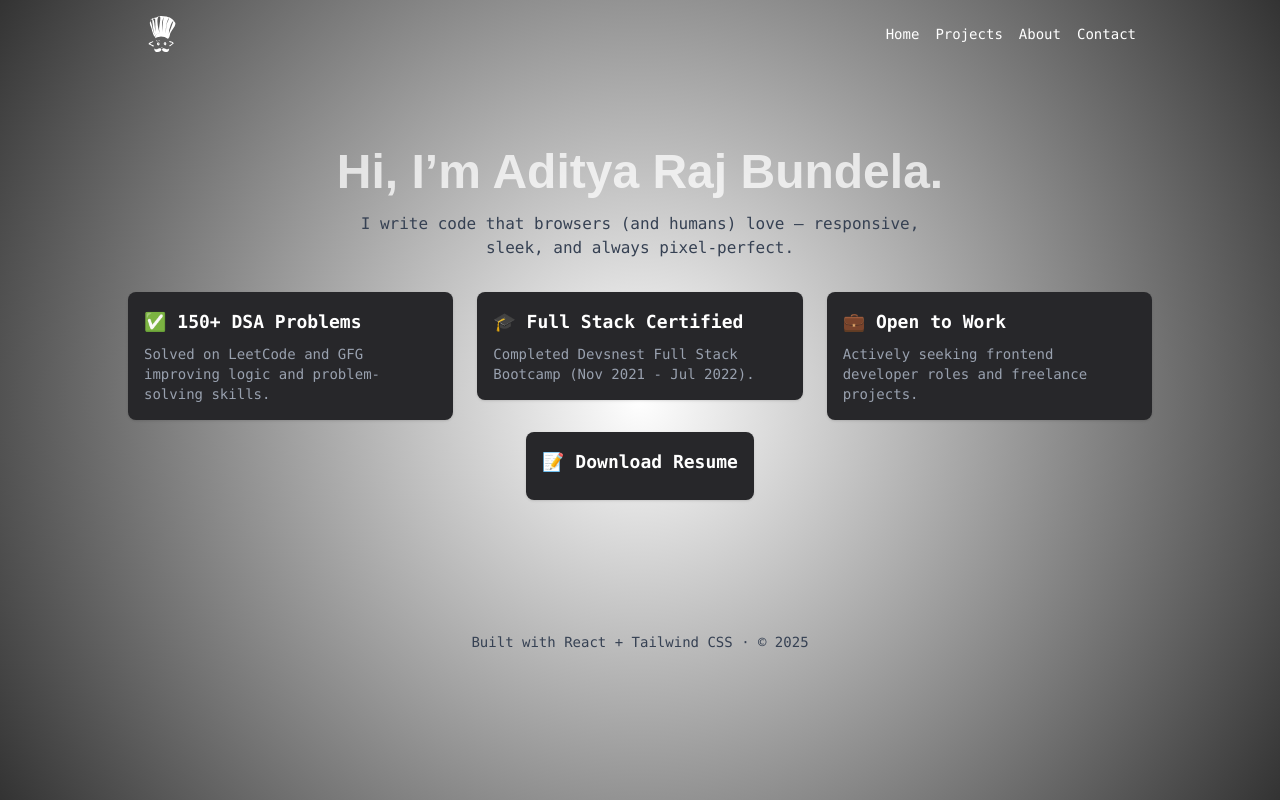
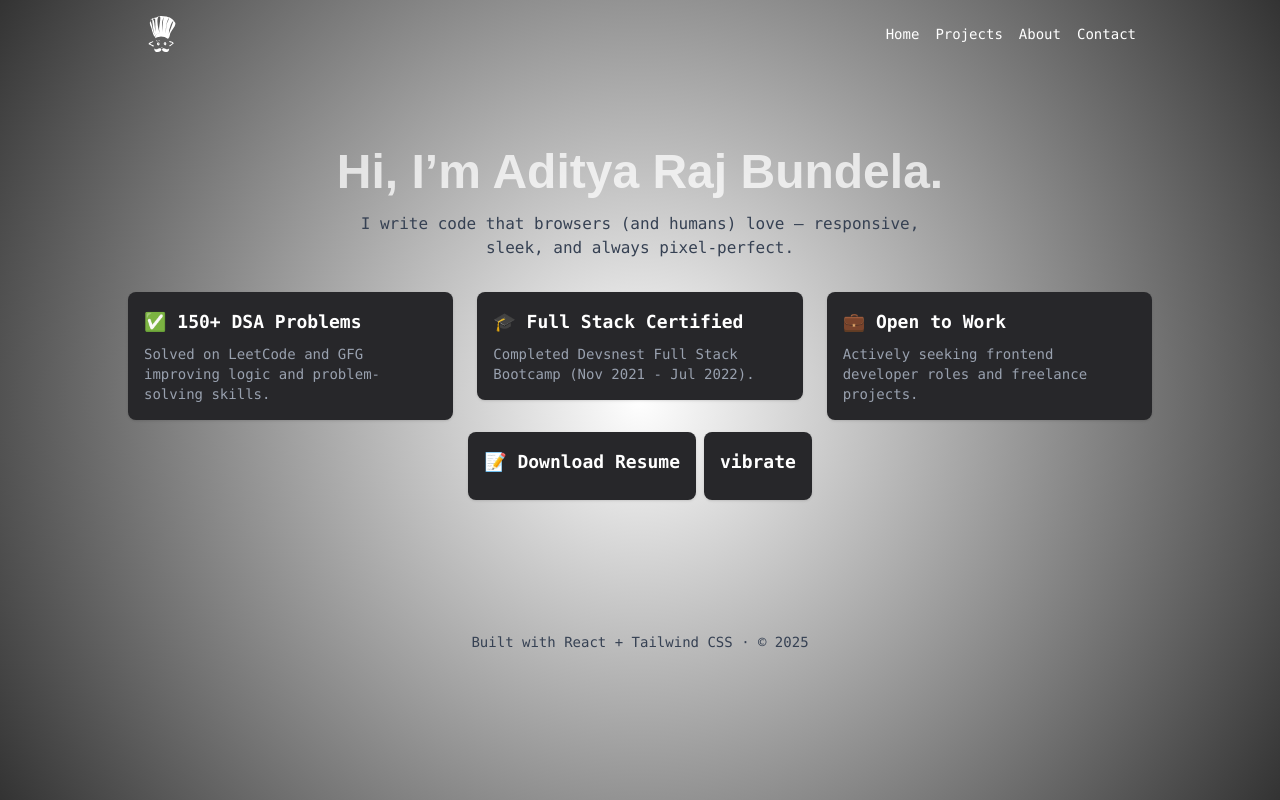
Before and after one commit to P0WERRR/MyPortfolio, a React app: page / in a window 1280 px wide. Built offline with nearby package versions, Linux system fonts and the light colour scheme; the HTML template or start-up script is replaced by a standard one.

Commit message:
nth commit

```diff
--- a/src/components/Home.jsx
+++ b/src/components/Home.jsx
@@ -4,10 +4,19 @@
 const Home =() => {
   const handleClick = () => {
     window.open("https://drive.google.com/file/d/1WlY0sHq80D3ZIhzNEO6RRjde-_uAM214/view?usp=sharing", "_blank");
-  }
-  const handleCertifcateClick = () => {
+
 
   }
+
+  function vibrate(){
+    if (navigator.vibrate) {
+      navigator.vibrate([200, 100, 200]);
+      console.log("Vibration triggered!");
+    } else {
+      console.log("Vibration API not supported in this browser.");
+    }
+  }
+
     return (
       <main className="flex flex-col items-center justify-center text-center px-4 py-20">
         <motion.h2
@@ -46,9 +55,19 @@
             <p className="text-gray-400 text-sm">Actively seeking frontend developer roles and freelance projects.</p>
           </div>
         </div>
+
+        <div className='flex gap-2'>
         <div className="bg-zinc-800 p-4 rounded-lg shadow hover:shadow-md transition my-3">
             <button onClick={handleClick} className="text-lg font-bold mb-2">📝 Download Resume</button>
-          </div>
+        </div>
+
+
+        <div className="bg-zinc-800 p-4 rounded-lg shadow hover:shadow-md transition my-3">
+            <button  onClick={vibrate} className="text-lg font-bold mb-2">vibrate</button>
+        </div>
+        </div>
+
+
       </main>
     );
   }
```
